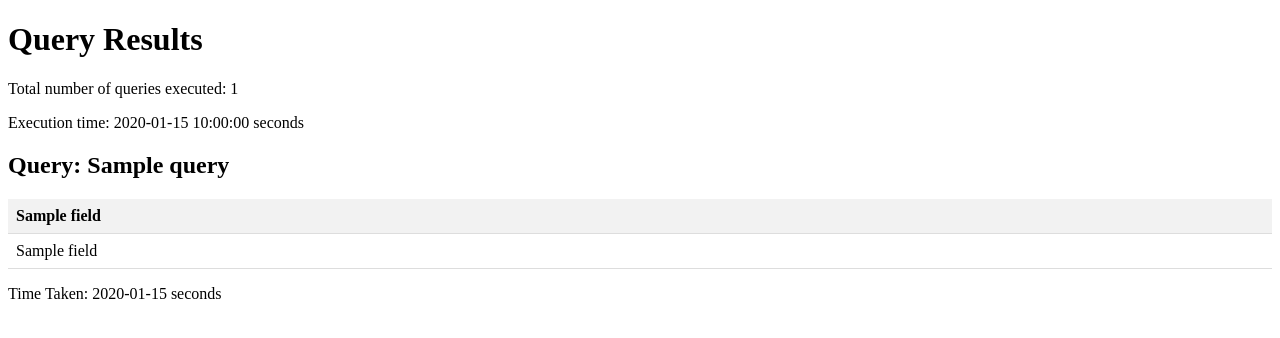
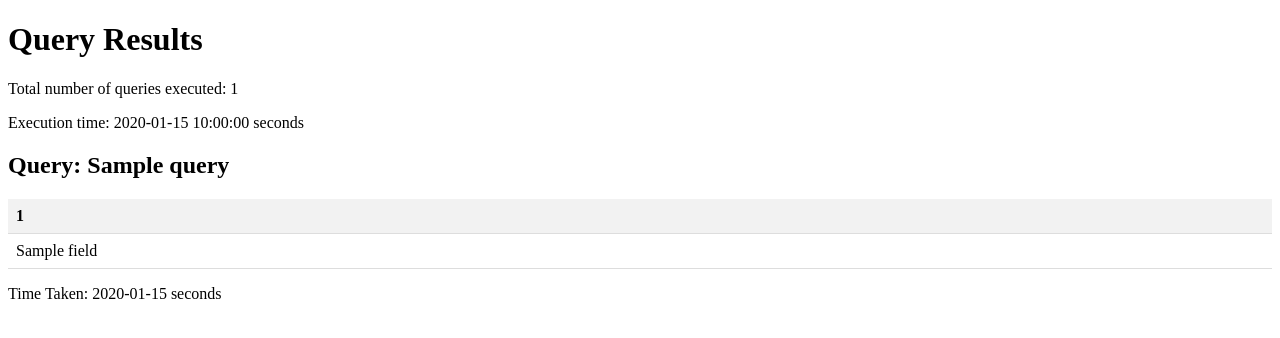
Before and after one commit to prathikh1998/PresentGraphs, a Flask app: template templates/results.html in a window 1280 px wide. Shown: the top 338 px of the page. Run offline with Flask 3, Linux system fonts and the light colour scheme; the template is opened without the code that fills it: most values are stand-ins (such as "Sample title", 1, 10 or a date in 2020).

Commit message:
Update results.html

```diff
--- a/templates/results.html
+++ b/templates/results.html
@@ -33,13 +33,13 @@
         <h2>Query: {{ query }}</h2>
         <table>
             <tr>
-                {% for field in results[0].keys() %}
-                    <th>{{ field }}</th>
+                {% for field in results[0] %}
+                    <th>{{ field[0] }}</th>
                 {% endfor %}
             </tr>
             {% for row in results %}
                 <tr>
-                    {% for field in row.values() %}
+                    {% for field in row %}
                         <td>{{ field }}</td>
                     {% endfor %}
                 </tr>
```
